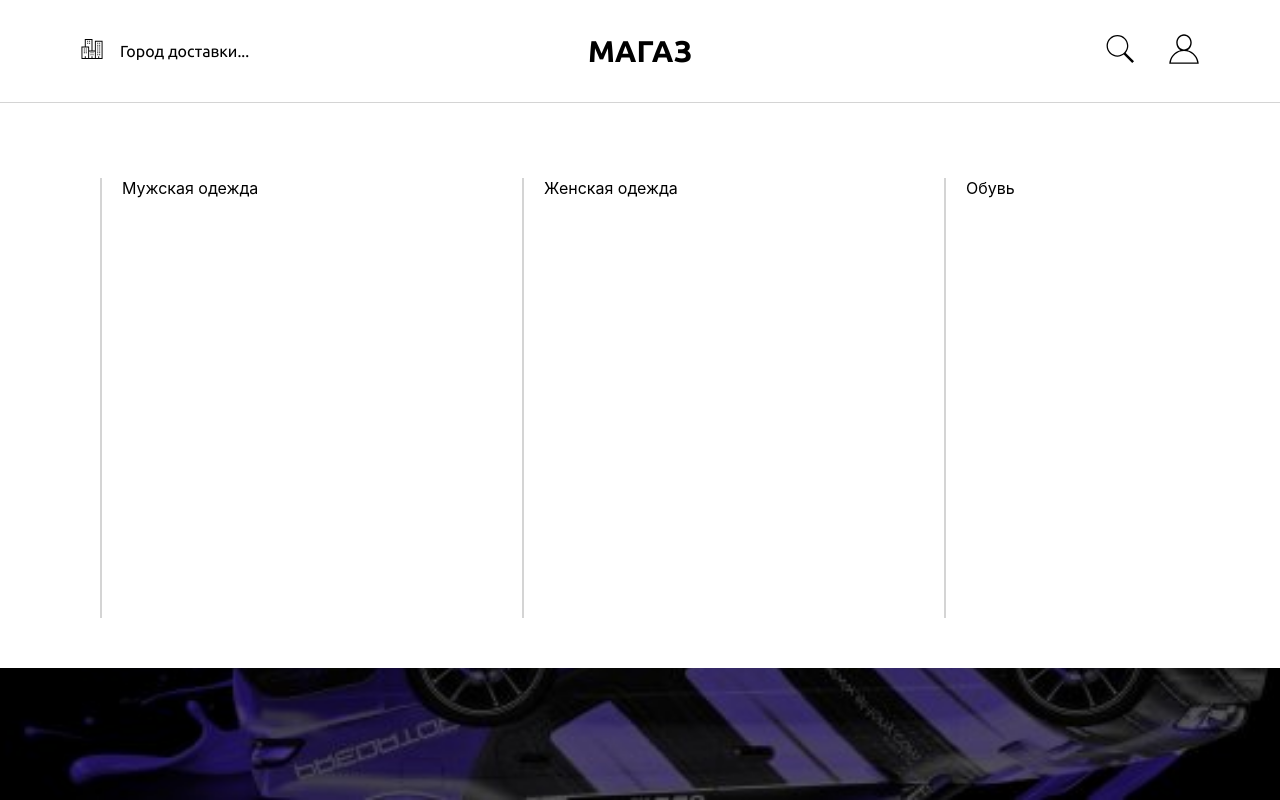
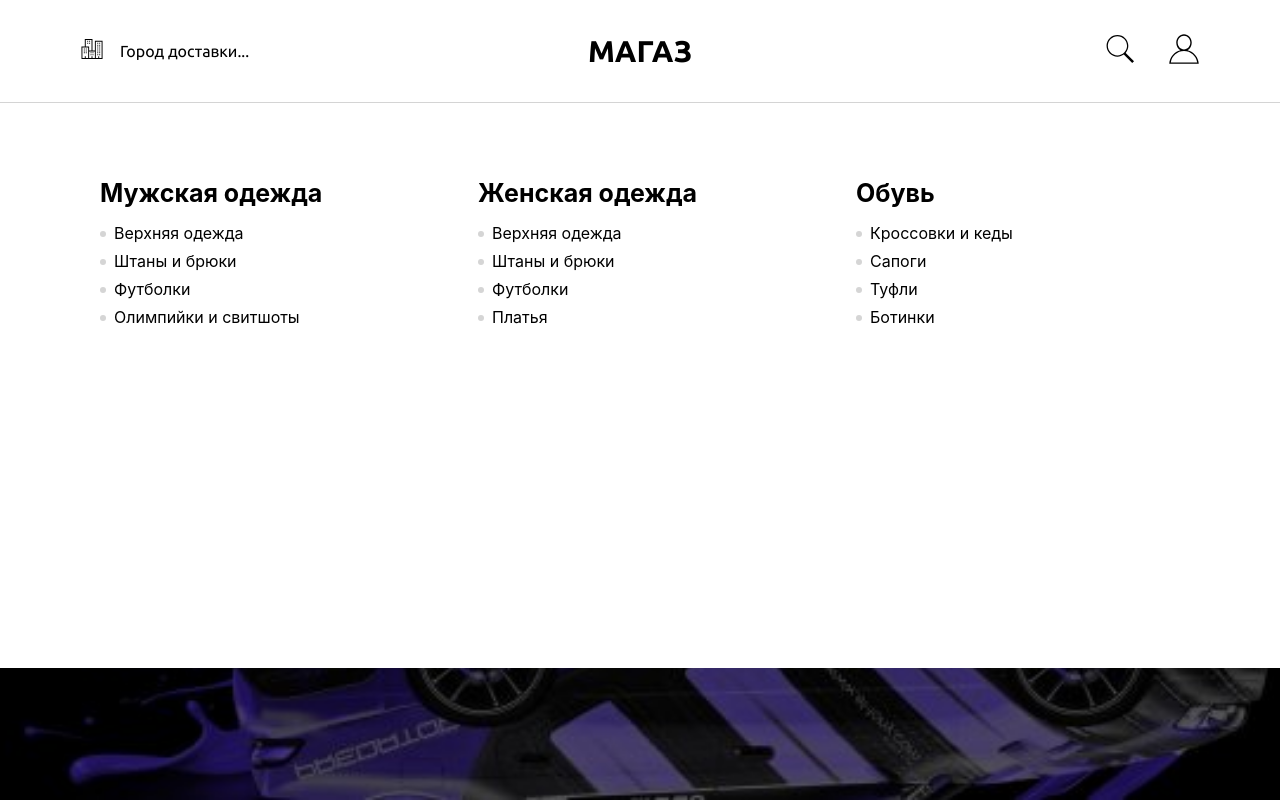
Before and after one commit to egor951769794/online_shop, a React (Create React App) app: page / in a window 1280 px wide. Both pictures are taken after a click on the element 1120 px from the left and 51 px from the top of the page. Shown: the top 800 px of the page. Built offline with nearby package versions, Linux system fonts and the light colour scheme; the HTML template or start-up script is replaced by a standard one.

Commit message:
отображение категорий в каталоге

```diff
--- a/src/components/Catalog/Catalog.css
+++ b/src/components/Catalog/Catalog.css
@@ -8,21 +8,6 @@
     margin-bottom: 50px;
 }
 
-.cats-container > * {
-    min-width: 300px;
-    margin: 0px 50px;
-    border-left: 2px solid rgb(212, 212, 212);
-    padding-left: 20px;
-}
-
-.cats-container > :first-child {
-    margin-left: 0;
-}
-
-.cats-container > :last-child {
-    margin-right: 0;
-}
-
 .cats-container.hidden {
     display: none;
 }
--- a/src/components/Catalog/Catalog.tsx
+++ b/src/components/Catalog/Catalog.tsx
@@ -2,6 +2,7 @@ import { useState, useEffect } from 'react';
 
 import './Catalog.css';
 import Link from '../ui/Link/Link';
+import CatalogCategory from '../ui/CatalogCategory/CatalogCategory';
 
 import { categories as cats } from 'src/data/Categories';
 
@@ -12,10 +13,11 @@ type CatalogProps = {
 }
 
 export default function Catalog(props: CatalogProps) {
-
   return (
     <>
-      <div className={props.class}>{cats.map((cat) => (<div className='cats-category'>{cat.title}</div>))}</div>
+      <div className={props.class}>
+        <CatalogCategory cats={cats}></CatalogCategory>
+      </div>
     </>
   )
 }
--- /dev/null
+++ b/src/components/ui/CatalogCategory/CatalogCategory.css
@@ -0,0 +1,31 @@
+.cat-container {
+    display: flex;
+    justify-content: space-between;
+    width: 100%;
+    flex-wrap: wrap;
+}
+
+.cat-container > :first-child {
+    padding-left: 0;
+}
+
+.cat-container > :last-child {
+    padding-right: 0;
+}
+
+.cat-title {
+    font-size: 25px;
+    font-weight: bold;
+    margin-bottom: 15px;
+}
+
+.link-container > .subcat-title {
+    cursor: pointer;
+}
+
+.subcats-list {
+    padding: 0 20px;
+    padding-bottom: 25px;
+    width: 30%;
+
+}
--- /dev/null
+++ b/src/components/ui/CatalogCategory/CatalogCategory.tsx
@@ -0,0 +1,32 @@
+import './CatalogCategory.css';
+import Link from '../Link/Link';
+import { Category } from 'src/data/Categories';
+
+import CatalogSubCategory from '../CatalogSubCategory/CatalogSubCategory';
+
+type CatalogCategoryProps = {
+  cats: Category[];
+}
+
+export default function CatalogCategory({cats}: CatalogCategoryProps ) {
+
+  const main_cats = cats.map((cat) => cat.title);
+
+  return (
+    <>
+      <div className='cat-container'>
+        {cats.map((cat) =>
+          <div className='subcats-list'>
+            <div className='cat-title'>{cat.title}</div>
+            {cat.subCategories?.map((subcat) =>
+              <Link
+                handler={() => {}}
+                content={<CatalogSubCategory text={subcat.title}/>}
+              />
+            )}
+          </div>
+        )}
+      </div>
+    </>
+  );
+}
--- /dev/null
+++ b/src/components/ui/CatalogSubCategory/CatalogSubCategory.css
@@ -0,0 +1,14 @@
+.subcat-title {
+    margin-bottom: 8px;
+}
+
+.subcat-title::before {
+    content: "";
+    width: 6px;
+    height: 6px;
+    margin-right: 8px;
+    margin-bottom: 2px;
+    border-radius:50%;
+    background: #d5d5d5;
+    display:inline-block;
+}
--- /dev/null
+++ b/src/components/ui/CatalogSubCategory/CatalogSubCategory.tsx
@@ -0,0 +1,14 @@
+import './CatalogSubCategory.css';
+
+type CatalogSubCategoryProps = {
+  text: string;
+}
+
+export default function CatalogSubCategory(props: CatalogSubCategoryProps ) {
+
+  return (
+    <>
+      <div className='subcat-title'>{props.text}</div>
+    </>
+  );
+}
```
